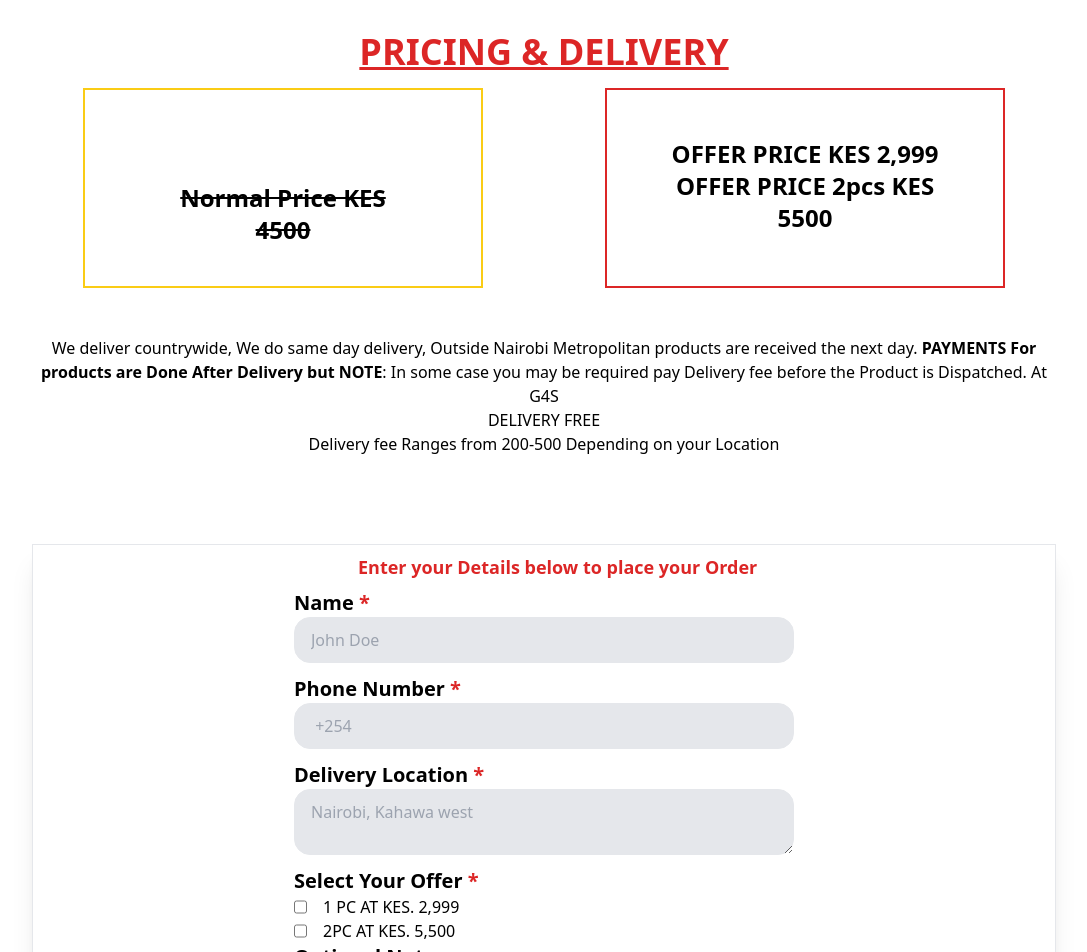
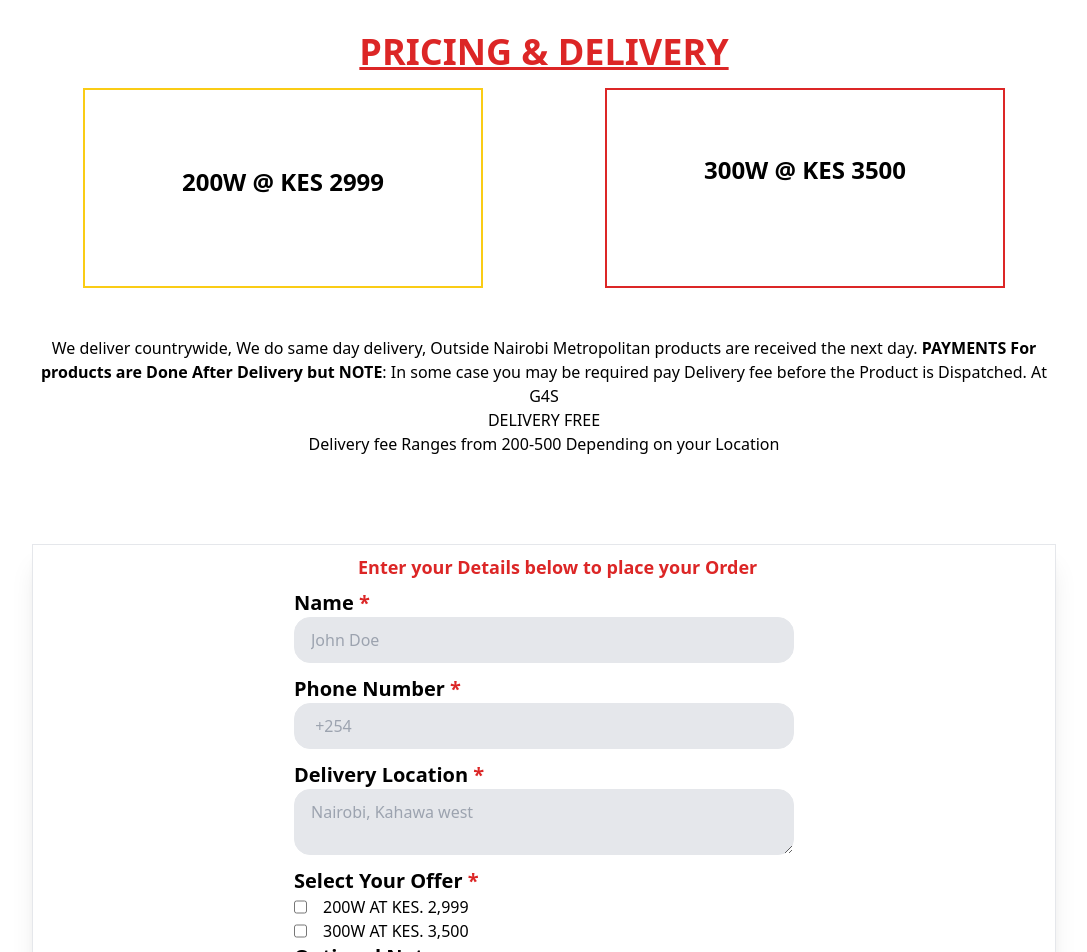
Before and after one commit to Zackius/Vincventure, a React (Create React App) app: page /solarlamp in a window 1280 px wide. Shown: the part 2940-3892 px from the top of the page, without its empty margins (96-1183 px from the left). Built offline with nearby package versions, Linux system fonts and the light colour scheme; no server answers.

Commit message:
Solar Lamp, price and watts updates

```diff
--- a/src/components/Header.js
+++ b/src/components/Header.js
@@ -35,7 +35,6 @@ const Header = () => {
             placeholder="Use Name or Category "
           />
         </div>
-
         <div
           onClick={() => setIsOpen(!isOpen)}
           className="cursor-pointer flex relative"
--- a/src/pages/SolarLamp.js
+++ b/src/pages/SolarLamp.js
@@ -88,16 +88,14 @@ const SolarLamp = () => {
           PRICING & DELIVERY
         </h2>
         <div className="grid grid-cols-2 gap-5 ">
-          <div className="border-2 border-yellow-400 mx-auto md:w-[400px] md:h-[200px] md:p-20 ">
-            <h1 className="text-center text-sm p-3 font-bold  line-through place-content-center md:text-2xl  ">
-              Normal Price KES 4500
+          <div className="border-2 border-yellow-400 mx-auto md:w-[400px] md:h-[200px] md:p-16 ">
+            <h1 className="text-center text-sm p-3 font-bold   place-content-center md:text-2xl  ">
+              200W @ KES 2999
             </h1>
           </div>
-          <div className="border-2 border-red-600 mx-auto md:w-[400px] md:h-[200px] md:p-12">
+          <div className="border-2 border-red-600 mx-auto md:w-[400px] md:h-[200px] md:p-16">
             <p className="text-center text-sm font-semibold  md:text-2xl  md:font-bold ">
-              OFFER PRICE KES 2,999
-              <br />
-              OFFER PRICE 2pcs KES 5500
+              300W @ KES 3500
             </p>
           </div>
         </div>
@@ -146,7 +144,6 @@ const SolarLamp = () => {
             <input
               className="appearance-none block w-[300px] md:w-[500px] bg-gray-200 text-black border  rounded-2xl  py-3 px-4 mb-3 leading-tight focus:outline-none focus:bg-white"
               type="integer"
-
               name="phone_number"
               placeholder=" +254"
               required
@@ -159,7 +156,6 @@ const SolarLamp = () => {
             <textarea
               className="appearance-none block w-[300px] md:w-[500px] bg-gray-200 text-black  border  rounded-2xl  py-3 px-4 mb-3 leading-tight focus:outline-none focus:bg-white "
               name="delivery_location"
-
               placeholder="Nairobi, Kahawa west"
               required
             />
@@ -172,18 +168,18 @@ const SolarLamp = () => {
             <div className="flex flex-rows gap-4">
               <input
                 type="checkbox"
-                name="1piece_solar_lamp"
-                value="1 PC AT KES. 2,999"
+                name="200W_lamp@2999"
+                value="200W AT KES. 2,999"
               />
-              <p>1 PC AT KES. 2,999</p>
+              <p>200W AT KES. 2,999</p>
             </div>
             <div className="flex flex-rows gap-4">
-              <input
+            <input
                 type="checkbox"
-                name="2pieces_solar_lamp"
-                value="2PC AT KES. 5,500"
+                name="300W_lamp@3500"
+                value="300W AT KES. 3,500"
               />
-              <p>2PC AT KES. 5,500</p>
+              <p>300W AT KES. 3,500</p>
             </div>
           </div>
           <div>
@@ -191,16 +187,14 @@ const SolarLamp = () => {
             <textarea
               className="appearance-none block w-[300px] md:w-[500px] bg-gray-200 text-black border  rounded-2xl  py-3 px-4 mb-3 leading-tight focus:outline-none focus:bg-white "
               type="text"
-
               name="optional_note"
             />
           </div>
           <div>
-          <button className=" content-center bg-yellow-400 rounded-xl hover:bg-yellow-600">
-                <input className="p-4" type="submit" value="Place Order" />
-                <Link to="/deliverynote"></Link>
+            <button className=" content-center bg-yellow-400 rounded-xl hover:bg-yellow-600">
+              <input className="p-4" type="submit" value="Place Order" />
+              <Link to="/deliverynote"></Link>
             </button>
-
           </div>
         </div>
       </form>
```
